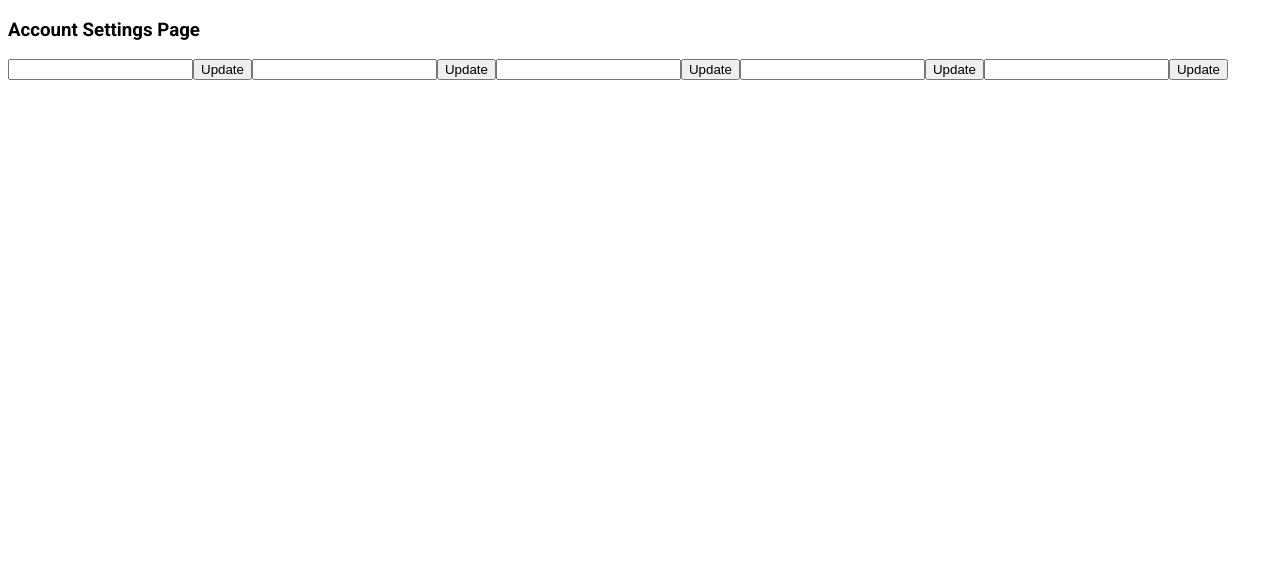
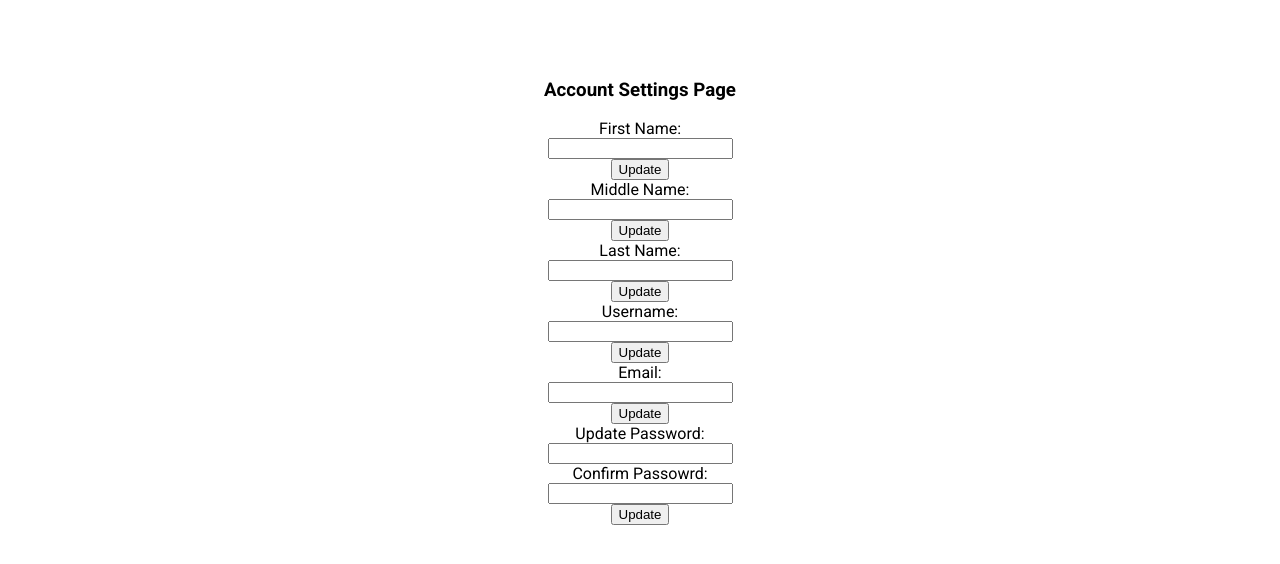
Before and after one commit to Exuille/socmedia, a React (Vite) app in the folder frontend/socmedia/: page /account-settings in a window 1280 px wide. Shown: the top 564 px of the page. Built offline with nearby package versions, Linux system fonts and the light colour scheme.

Commit message:
Add update pass and add simple styles

```diff
--- a/frontend/socmedia/src/index.css
+++ b/frontend/socmedia/src/index.css
@@ -19,3 +19,15 @@ form.signup, form.login {
   background: #fff;
   border-radius: 4px;
 }
+
+.account-settings {
+  display: flex;
+  justify-content: center;
+  align-items: center;
+  flex-direction: column;
+  max-width: 400px;
+  margin: 40px auto;
+  padding: 20px;
+  background: #fff;
+  border-radius: 4px;
+}
--- a/frontend/socmedia/src/pages/AccountSettings.tsx
+++ b/frontend/socmedia/src/pages/AccountSettings.tsx
@@ -8,6 +8,8 @@ const AccountSettings = () => {
     const [lastName, setLastName] = useState('')
     const [username, setUsername] = useState('')
     const [email, setEmail] = useState('')
+    const [password, setPassword] = useState('')
+    const [confirmPassword, setConfirmPassword] = useState('')
 
     const handleUpdate = async (fieldName: string, value: string) => {
         try {
@@ -34,47 +36,70 @@ const AccountSettings = () => {
         }
     }
 
+    const handlePassword = async () => {
+        if (password != confirmPassword) {
+            // Do logic here
+            console.log("PASSWORDS DON'T MATCH")
+        } else {
+            handleUpdate('password', password)
+        }
+
+    }
+
     return (
         // IF THE BACKEND IS DONE MAKE SURE TO CHANGE THE LABEL TO
         // SOMETHING LIKE {body.firstName} from the DB
         <div className="account-settings">
             <h3>Account Settings Page</h3>
 
-            <label>{firstName}</label>
+            <label>First Name: {firstName}</label>
             <input
                 type="text"
                 onChange={(e) => { setFirstName(e.target.value) }}
                 value={firstName}
             />
             <button onClick={() => handleUpdate('firstName', firstName)}>Update</button>
-            <label>{middleName}</label>
+            <label>Middle Name: {middleName}</label>
             <input
                 type="text"
                 onChange={(e) => { setMiddleName(e.target.value) }}
                 value={middleName}
             />
             <button onClick={() => handleUpdate('middleName', middleName) }>Update</button>
-            <label>{lastName}</label>
+            <label>Last Name: {lastName}</label>
             <input
                 type="text"
                 onChange={(e) => { setLastName(e.target.value) }}
                 value={lastName}
             />
             <button onClick={() => handleUpdate('lastName', lastName) }>Update</button>
-            <label>{username}</label>
+            <label>Username: {username}</label>
             <input
                 type="text"
                 onChange={(e) => { setUsername(e.target.value) }}
                 value={username}
             />
             <button onClick={() => handleUpdate('username', username) }>Update</button>
-            <label>{email}</label>
+            <label>Email: {email}</label>
             <input
                 type="email"
                 onChange={(e) => { setEmail(e.target.value) }}
                 value={email}
             />
             <button onClick={() => handleUpdate('email', email) }>Update</button>
+            <label>Update Password:</label>
+            <input
+                type="password"
+                onChange={(e) => { setPassword(e.target.value) }}
+                value={password}
+            />
+            <label>Confirm Passowrd:</label>
+            <input
+                type="password"
+                onChange={(e) => { setConfirmPassword(e.target.value) }}
+                value={confirmPassword}
+            />
+            <button onClick={() => handlePassword() }>Update</button>
         </div>
     )
 
```
